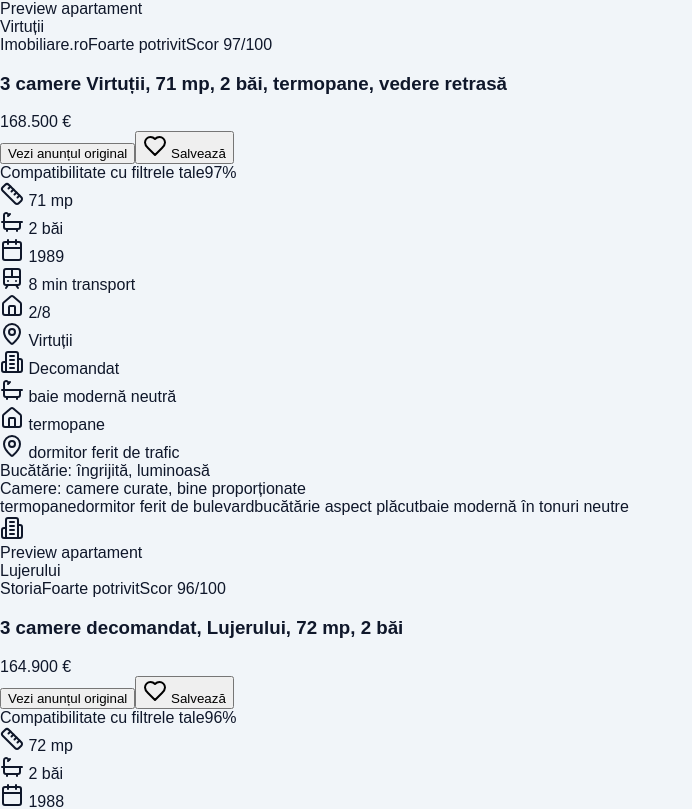
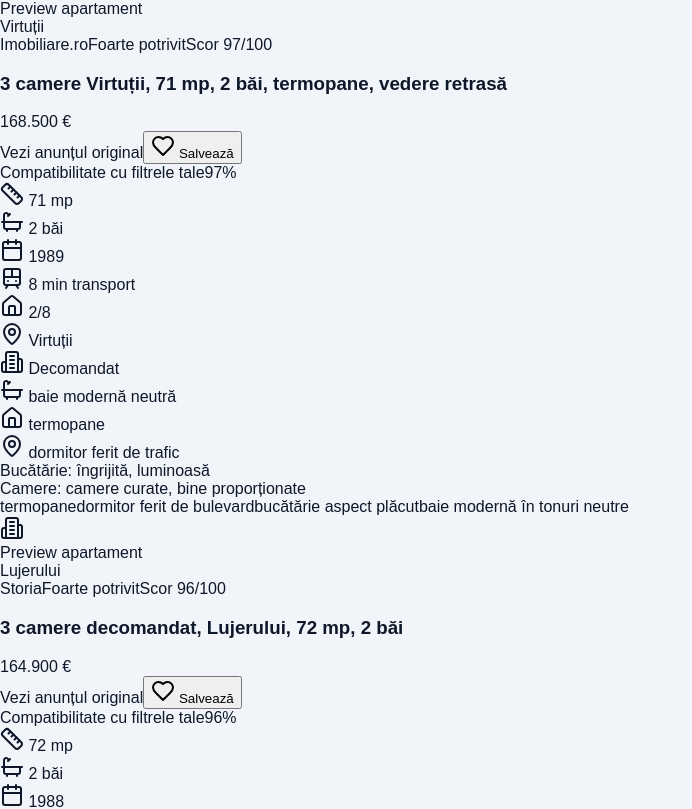
Before and after one commit to denandr30/apartamente-bucuresti-finder, a Next.js app: page / in a window 1280 px wide. Shown: the part 2454-3263 px from the top of the page, without its empty margins (0-692 px from the left). Built offline with nearby package versions, Linux system fonts and the light colour scheme.

Commit message:
Update button.jsx

```diff
--- a/components/ui/button.jsx
+++ b/components/ui/button.jsx
@@ -1,6 +1,10 @@
-export function Button({ children, ...props }) {
+export function Button({ children, className = "", asChild = false, ...props }) {
+  if (asChild && children) {
+    return children;
+  }
+
   return (
-    <button {...props} className="px-4 py-2 rounded bg-black text-white">
+    <button {...props} className={className}>
       {children}
     </button>
   );
```
